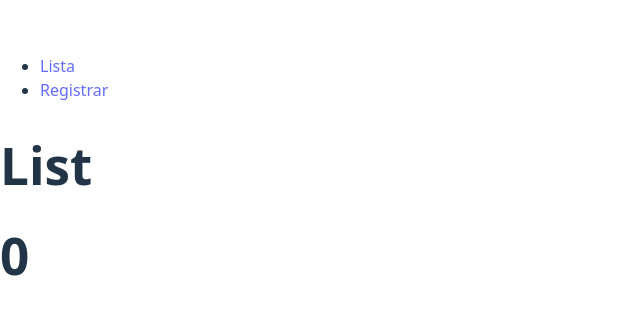
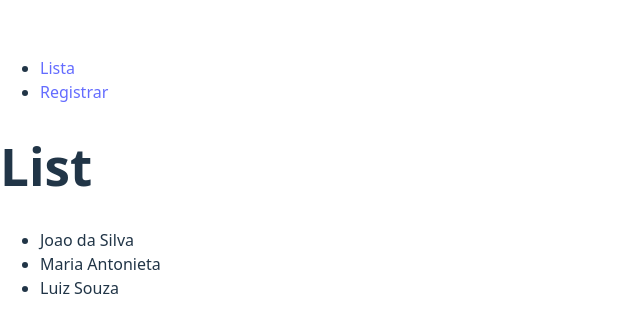
Before and after one commit to BrenoP/teste-tinnova, a React (Vite) app: page /list in a window 1280 px wide. Shown: the part 222-554 px from the top of the page, without its empty margins (0-640 px from the left). Built offline with nearby package versions, Linux system fonts and the light colour scheme.

Commit message:
feat: querys and list

```diff
--- a/package.json
+++ b/package.json
@@ -10,6 +10,7 @@
     "preview": "vite preview"
   },
   "dependencies": {
+    "@tanstack/react-query": "^5.90.12",
     "react": "^19.2.0",
     "react-dom": "^19.2.0",
     "react-router-dom": "^7.11.0"
--- a/src/App.tsx
+++ b/src/App.tsx
@@ -1,14 +1,30 @@
 import { Outlet } from "react-router-dom"
 import NavBar from "./components/NavBar"
-import { UserListProvider } from "./contexts/UserList"
+import { useUserList } from "./contexts/UserList"
+import { useQuery } from "@tanstack/react-query"
+import { getUserList } from "./data/users"
+import { useEffect } from "react"
 
 function App() {
 
+  const { setList } = useUserList()
+
+  const { data: users } = useQuery({
+    queryKey: ['users'],
+    queryFn: getUserList
+  })
+
+  useEffect(() => {
+    if(users) {
+      setList(users)
+    }
+  }, [users, setList])
+
   return (
-    <UserListProvider>
+    <>
       <NavBar />
       <Outlet />
-    </UserListProvider>
+    </>
   )
 }
 
--- /dev/null
+++ b/src/components/Input/Input.tsx
@@ -0,0 +1,13 @@
+import type { HTMLInputTypeAttribute } from "react";
+
+type InputProps = {
+  type?: HTMLInputTypeAttribute
+}
+
+function Input({ type = "text" } : InputProps) {
+  return (
+    <input type={type} />
+  );
+}
+
+export default Input;
--- /dev/null
+++ b/src/components/Input/index.ts
@@ -0,0 +1 @@
+export { default } from './Input'
--- a/src/contexts/UserList/provider.tsx
+++ b/src/contexts/UserList/provider.tsx
@@ -1,14 +1,15 @@
 import { useState, type ReactNode } from 'react';
-import { UserListContext, type UserList } from './context';
+import { UserListContext } from './context';
+import type { User } from '../../types';
 
 type UserListProviderProps = {
   children: ReactNode;
 };
 
 export function UserListProvider({ children }: UserListProviderProps) {
-  const [userList, setUserList] = useState<UserList[]>([]);
+  const [userList, setUserList] = useState<User[]>([]);
 
-  function setList(value: UserList[]) {
+  function setList(value: User[]) {
     setUserList(value);
   }
 
--- /dev/null
+++ b/src/data/users.ts
@@ -0,0 +1,28 @@
+import type { User } from "../types";
+
+export function getUserList(): User[] {
+  return [
+    {
+      name: "Joao da Silva",
+      cpf: "26899337649",
+      phone: "4233335555",
+      email: "joao@joaosilva.com.br"
+    },
+    {
+      name: "Maria Antonieta",
+      cpf: "65138896180",
+      phone: "1255553333",
+      email: "maria@mariaantonieta.com.br"
+    },
+    {
+      name: "Luiz Souza",
+      cpf: "32420496329",
+      phone: "1144446666",
+      email: "luiz@luizsouza.com.br"
+    },
+  ]
+}
+
+export async function createUser(data: User) {
+  console.log(data)
+}
--- a/src/main.tsx
+++ b/src/main.tsx
@@ -1,9 +1,11 @@
 import { StrictMode } from 'react'
 import { createRoot } from 'react-dom/client'
 import { createBrowserRouter, RouterProvider } from "react-router-dom"
+import { QueryClient, QueryClientProvider } from '@tanstack/react-query'
 
 import './global.css'
 import App from './App.tsx'
+import { UserListProvider } from './contexts/UserList/index.ts'
 
 import Register from "./pages/Register"
 import List from "./pages/List"
@@ -19,8 +21,14 @@ const router = createBrowserRouter([
   }
 ])
 
+const queryClient = new QueryClient()
+
 createRoot(document.getElementById('root')!).render(
   <StrictMode>
-    <RouterProvider router={router} />
+    <QueryClientProvider client={queryClient}>
+      <UserListProvider>
+        <RouterProvider router={router} />
+      </UserListProvider>
+    </QueryClientProvider>
   </StrictMode>,
 )
--- a/src/pages/List/List.tsx
+++ b/src/pages/List/List.tsx
@@ -7,7 +7,9 @@ function List() {
   return (
     <>
       <h1>List</h1>
-      <h1>{userList.length}</h1>
+      <ul>
+        {userList.map(user => <li>{user.name}</li>)}
+      </ul>
     </>
   );
 }
--- a/src/pages/Register/Register.tsx
+++ b/src/pages/Register/Register.tsx
@@ -1,6 +1,47 @@
+import { useMutation, useQueryClient } from "@tanstack/react-query";
+import Input from "../../components/Input";
+import { createUser } from "../../data/users";
+import type { User } from "../../types";
+
 function Register() {
+
+  const queryClient = useQueryClient()
+  const { mutateAsync: createUserFn } = useMutation({
+    mutationFn: createUser,
+    onSuccess(_, variables) {
+      queryClient.setQueryData(['users'], (data: User[]) => {
+        return [...data, {
+          name: variables.name,
+          email: variables.email,
+          cpf: variables.cpf,
+          phone: variables.phone
+        }]
+      })
+    },
+  })
+
+  async function handleCreateUser() {
+    try {
+      await createUserFn({
+        name: "aaaa",
+        email: "aaa@aaa",
+        cpf: "123123123",
+        phone: "123123123"
+      })
+    } catch (error) {
+      console.error(error)
+    }
+
+  }
+
   return (
-    <h1>Register</h1>
+    <>
+      <Input />
+      <Input type="email" />
+      <Input />
+      <Input type="number" />
+      <button onClick={handleCreateUser}>salvar</button>
+    </>
   );
 }
 
--- /dev/null
+++ b/src/types/User.ts
@@ -0,0 +1,6 @@
+export type User = {
+  name: string;
+  cpf: string;
+  phone: string;
+  email: string;
+}
--- /dev/null
+++ b/src/types/index.ts
@@ -0,0 +1 @@
+export * from './User'
```
Also changed, not shown: src/contexts/UserList/context.ts (+3 -9 lines), 1 other file (tests, documents, lock files or other folders).
